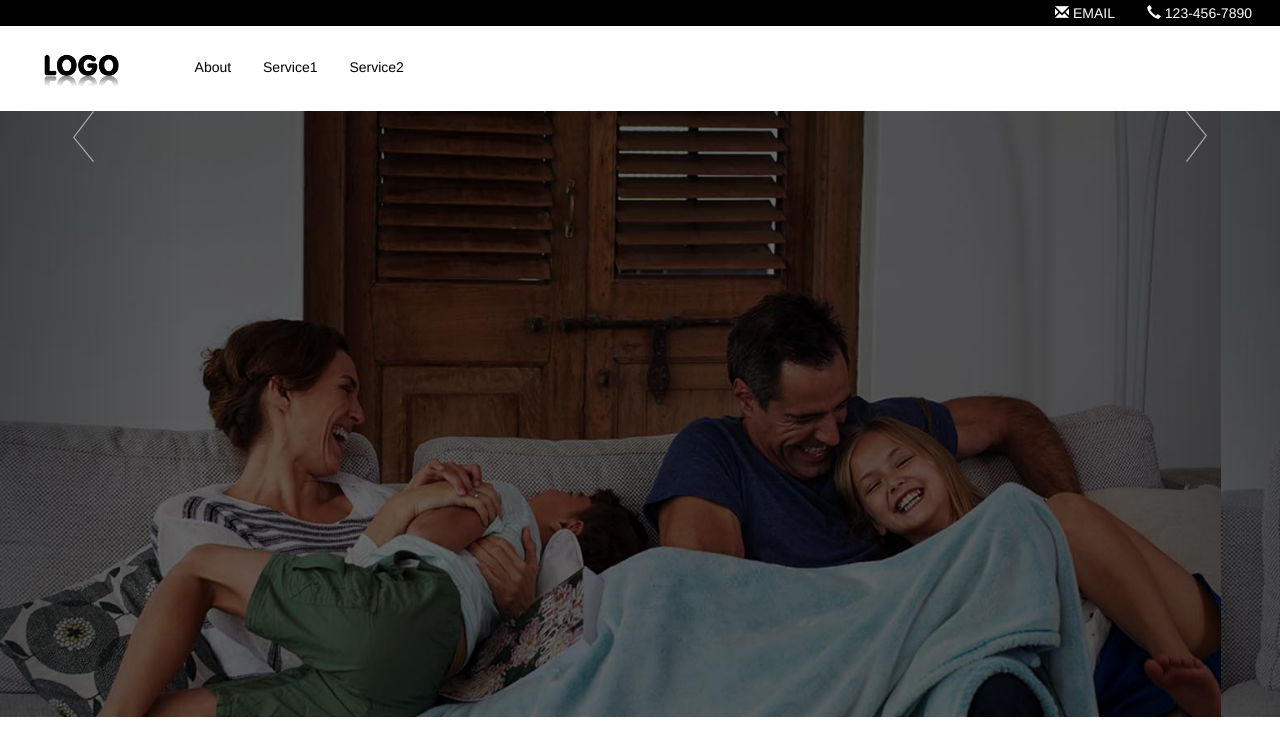
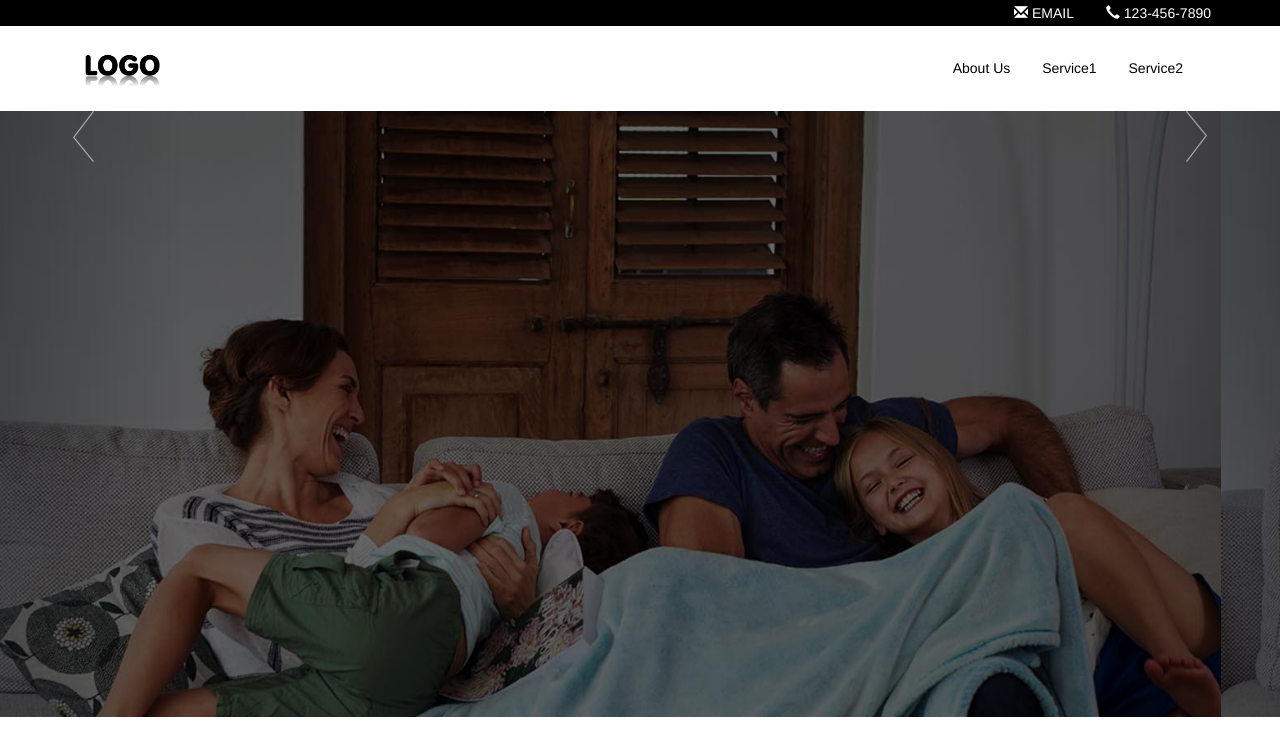
Before and after one commit to kimshuk/finance_website, a plain HTML site: page index.html in a window 1280 px wide. Drawn offline with nearby package versions, Linux system fonts and the light colour scheme.

Commit message:
padding on nav

```diff
--- a/index.html
+++ b/index.html
@@ -13,18 +13,26 @@
     <!--Nav-->
     <nav class="section--navigation">
         <ul class="navigation nav__utility">
+            <div class="container">
+                <div class="row">
                     <li class="nav__item"><a href=""><span class="glyphicon glyphicon-envelope"></span> EMAIL</a></li>
                     <li class="nav__item"><a href=""><span class="glyphicon glyphicon-earphone"></span> 123-456-7890</a></li>
+                </div>
+            </div>
         </ul>
         <ul class="navigation nav__main">
-        <li class="nav__item"><img class="nav__item__img" src="assets/sample_logo.png" alt="logo"></li>
-        <li class="nav__item">
+            <div class="container">
+                <div class="row">
+                    <li class="nav__item nav__item--left"><img class="nav__item__img" src="assets/sample_logo.png" alt="logo"></li>
+                    <li class="nav__item nav__item--right">
                         <ul class="navigation">
-                <li class="nav__item">About</li>
+                            <li class="nav__item">About Us</li>
                             <li class="nav__item">Service1</li>
                             <li class="nav__item">Service2</li>
                         </ul>
                     </li>
+                </div>
+            </div>
         </ul>
     </nav>
     <!--Main Carousel-->
--- a/style.css
+++ b/style.css
@@ -1,7 +1,7 @@
+/*-------------------------Nav--------------------------------*/
 .section--navigation {
     width: 100%;
 }
-
 .navigation {
     position: relative;
     margin: 0;
@@ -23,8 +23,8 @@
 .nav__item {
     display: inline-block;
     padding: 0.2em 1em;
+    position: relative;
 }
-
 .nav__item > a,
 .nav__item > a:link,
 .nav__item > a:hover,
@@ -32,3 +32,13 @@
     color: white;
     text-decoration: none;
 }
+.row{
+    position: relative;
+}
+.nav__item--right{
+    position: absolute;
+    right:0;
+    top:50%;
+    transform: translateY(-50%);
+}
+/*-------------------------Carousel--------------------------------*/
```
Lines whose indentation alone changed are shown as unchanged.
